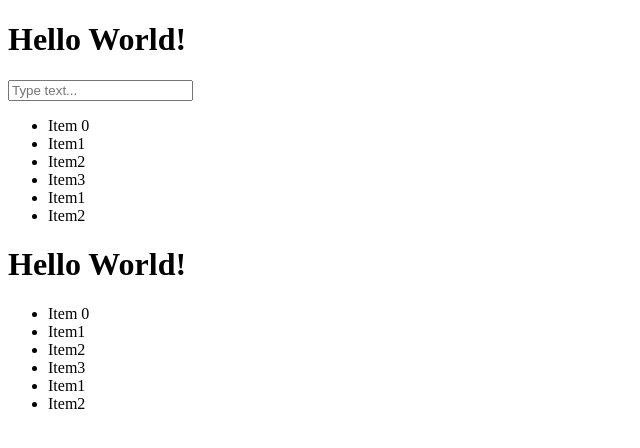
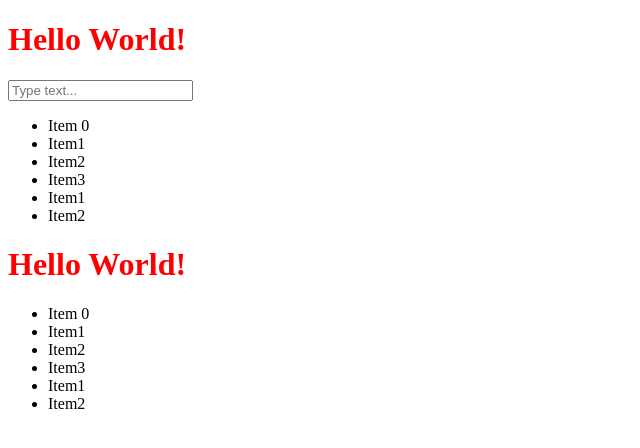
Before and after one commit to Savchhenko/Memorizing-words-app, a React (Create React App) app: page / in a window 1280 px wide. Shown: the top 448 px of the page, without its empty margins (0-640 px from the left). Built offline with nearby package versions, Linux system fonts and the light colour scheme.

Commit message:
JSX inline styles

```diff
--- a/src/index.js
+++ b/src/index.js
@@ -16,7 +16,14 @@ const AppList = () => {
     );
 }
 
-const AppHeader = () => <h1>Hello World!</h1>;
+const AppHeader = () => {
+    const headerStyle = {
+        color: "red"
+    };
+    return (
+        <h1 style={headerStyle} className="header">Hello World!</h1>
+    );
+}
 
 const AppInput = () => {
     const placeholder = "Type text...";
```
